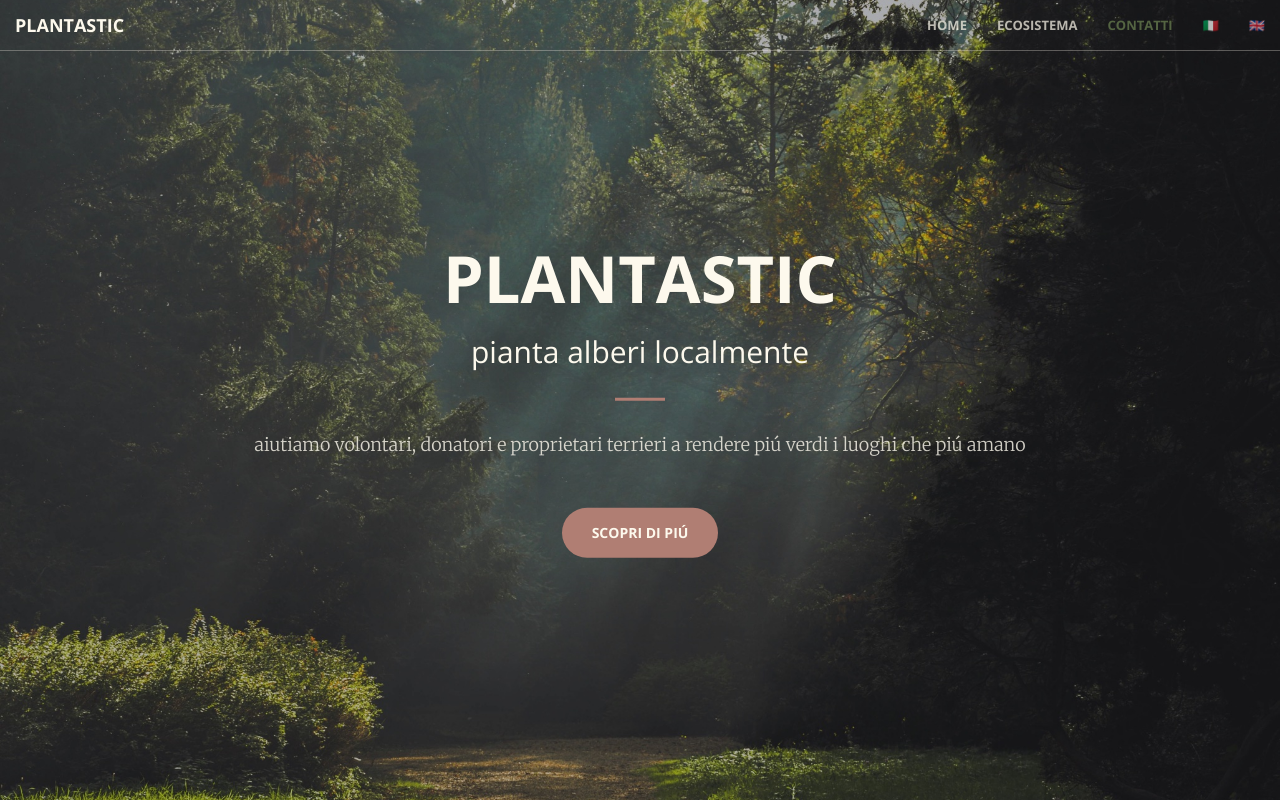
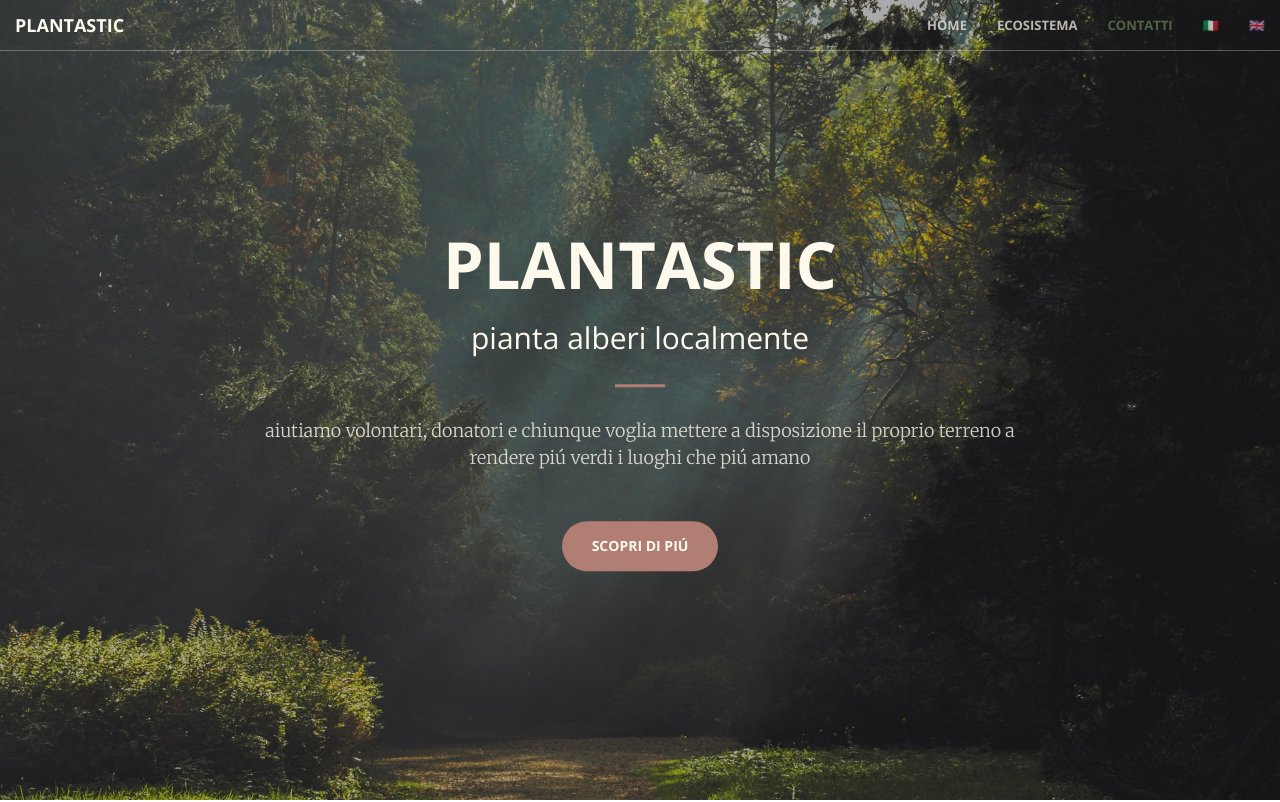
Before and after one commit to plantastic-it/website-public, a plain HTML site: page index.html in a window 1280 px wide. Shown: the top 802 px of the page. Drawn offline with nearby package versions, Linux system fonts and the light colour scheme; a script that the page names is missing.

Commit message:
release-20221122j: Jekyll build from Github Actions

```diff
--- a/en/feed.xml
+++ b/en/feed.xml
@@ -1 +1 @@
-<?xml version="1.0" encoding="utf-8"?><feed xmlns="http://www.w3.org/2005/Atom" ><generator uri="https://jekyllrb.com/" version="4.2.2">Jekyll</generator><link href="/en/feed.xml" rel="self" type="application/atom+xml" /><link href="/en/" rel="alternate" type="text/html" /><updated>2022-11-29T15:16:14+00:00</updated><id>/feed.xml</id><subtitle></subtitle><entry xml:lang="en"><title type="html">Test Post</title><link href="/en/2020/04/26/test-post.html" rel="alternate" type="text/html" title="Test Post" /><published>2020-04-26T00:00:00+00:00</published><updated>2020-04-26T00:00:00+00:00</updated><id>/2020/04/26/test-post</id><content type="html" xml:base="/2020/04/26/test-post.html"><![CDATA[<p>This is a test post.</p>]]></content><author><name></name></author><summary type="html"><![CDATA[This is a test post.]]></summary></entry></feed>
+<?xml version="1.0" encoding="utf-8"?><feed xmlns="http://www.w3.org/2005/Atom" ><generator uri="https://jekyllrb.com/" version="4.2.2">Jekyll</generator><link href="/en/feed.xml" rel="self" type="application/atom+xml" /><link href="/en/" rel="alternate" type="text/html" /><updated>2022-11-29T15:20:30+00:00</updated><id>/feed.xml</id><subtitle></subtitle><entry xml:lang="en"><title type="html">Test Post</title><link href="/en/2020/04/26/test-post.html" rel="alternate" type="text/html" title="Test Post" /><published>2020-04-26T00:00:00+00:00</published><updated>2020-04-26T00:00:00+00:00</updated><id>/2020/04/26/test-post</id><content type="html" xml:base="/2020/04/26/test-post.html"><![CDATA[<p>This is a test post.</p>]]></content><author><name></name></author><summary type="html"><![CDATA[This is a test post.]]></summary></entry></feed>
--- a/feed.xml
+++ b/feed.xml
@@ -1 +1 @@
-<?xml version="1.0" encoding="utf-8"?><feed xmlns="http://www.w3.org/2005/Atom" ><generator uri="https://jekyllrb.com/" version="4.2.2">Jekyll</generator><link href="/feed.xml" rel="self" type="application/atom+xml" /><link href="/" rel="alternate" type="text/html" /><updated>2022-11-29T15:16:14+00:00</updated><id>/feed.xml</id><subtitle></subtitle><entry xml:lang="it"><title type="html">Post di test</title><link href="/2020/04/26/test-post.html" rel="alternate" type="text/html" title="Post di test" /><published>2020-04-26T00:00:00+00:00</published><updated>2020-04-26T00:00:00+00:00</updated><id>/2020/04/26/test-post</id><content type="html" xml:base="/2020/04/26/test-post.html"><![CDATA[<p>Questo é un post di test</p>]]></content><author><name></name></author><summary type="html"><![CDATA[Questo é un post di test]]></summary></entry></feed>
+<?xml version="1.0" encoding="utf-8"?><feed xmlns="http://www.w3.org/2005/Atom" ><generator uri="https://jekyllrb.com/" version="4.2.2">Jekyll</generator><link href="/feed.xml" rel="self" type="application/atom+xml" /><link href="/" rel="alternate" type="text/html" /><updated>2022-11-29T15:20:30+00:00</updated><id>/feed.xml</id><subtitle></subtitle><entry xml:lang="it"><title type="html">Post di test</title><link href="/2020/04/26/test-post.html" rel="alternate" type="text/html" title="Post di test" /><published>2020-04-26T00:00:00+00:00</published><updated>2020-04-26T00:00:00+00:00</updated><id>/2020/04/26/test-post</id><content type="html" xml:base="/2020/04/26/test-post.html"><![CDATA[<p>Questo é un post di test</p>]]></content><author><name></name></author><summary type="html"><![CDATA[Questo é un post di test]]></summary></entry></feed>
--- a/index.html
+++ b/index.html
@@ -85,7 +85,7 @@
             <h1>Plantastic</h1>
             <h2>pianta alberi localmente</h2>
             <hr>
-            <p>aiutiamo volontari, donatori e proprietari terrieri a rendere piú verdi i luoghi che piú amano</p>
+            <p>aiutiamo volontari, donatori e chiunque voglia mettere a disposizione il proprio terreno a rendere piú verdi i luoghi che piú amano</p>
             <a href="#services" class="btn btn-secondary btn-xl page-scroll">Scopri di piú</a>
         </div>
     </div>
```
Also changed, not shown: 2020/04/26/test-post.html (+1 -1 lines).
